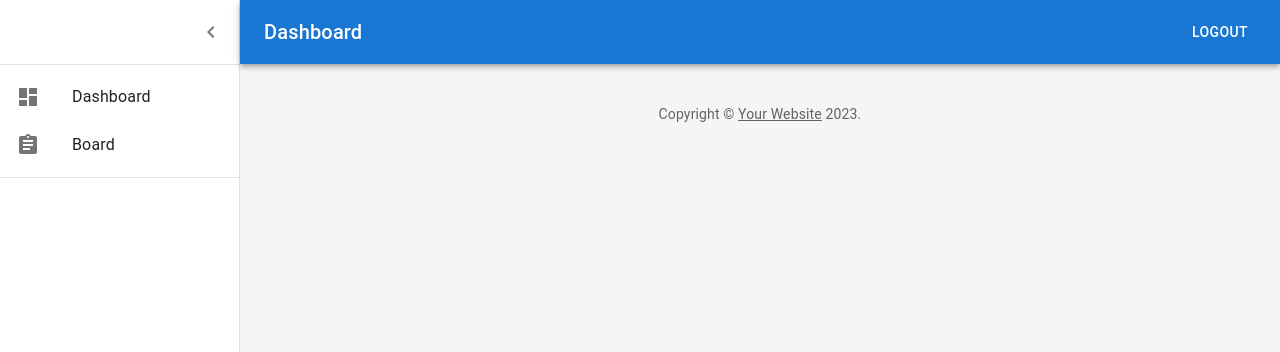
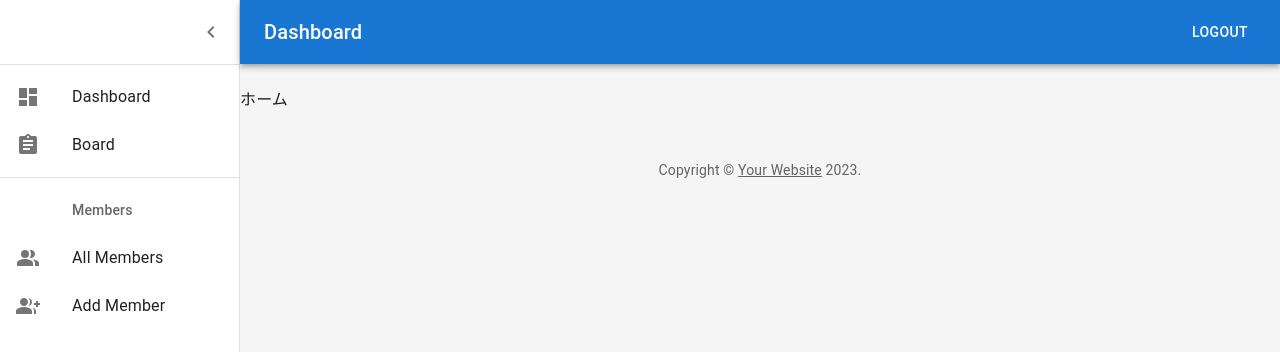
Before and after one commit to hikoyara/react-rails7-board, a React (Create React App) app in the folder frontend/app/: page /home in a window 1280 px wide. Shown: the top 352 px of the page. Built offline with nearby package versions, Linux system fonts and the light colour scheme; no server answers; sample sign-in values are in the browser's storage.

Commit message:
update sidebar

```diff
--- a/frontend/app/src/components/Dashboard.jsx
+++ b/frontend/app/src/components/Dashboard.jsx
@@ -16,7 +16,7 @@ import Link from "@mui/material/Link";
 import MenuIcon from "@mui/icons-material/Menu";
 import ChevronLeftIcon from "@mui/icons-material/ChevronLeft";
 import Button from "@mui/material/Button";
-import { mainListItems } from "./ListItems";
+import { mainListItems, secondaryListItems } from "./ListItems";
 // import Chart from "./Chart";
 // import Deposits from "./Deposits";
 // import Orders from "./Orders";
@@ -82,7 +82,7 @@ const Drawer = styled(MuiDrawer, { shouldForwardProp: (prop) => prop !== "open"
 const defaultTheme = createTheme();
 
 export default function Dashboard(props) {
-    const { handleLogout } = props;
+    const { children, handleLogout } = props;
     const [open, setOpen] = React.useState(true);
     const toggleDrawer = () => {
         setOpen(!open);
@@ -135,7 +135,7 @@ export default function Dashboard(props) {
                     <List component="nav">
                         {mainListItems}
                         <Divider sx={{ my: 1 }} />
-                        {/* {secondaryListItems} */}
+                        {secondaryListItems}
                     </List>
                 </Drawer>
                 <Box
@@ -179,6 +179,7 @@ export default function Dashboard(props) {
                                     <Orders />
                                 </Paper>
                             </Grid> */}
+                            {children}
                         </Grid>
                         <Copyright sx={{ pt: 4 }} />
                     </Container>
--- a/frontend/app/src/components/ListItems.jsx
+++ b/frontend/app/src/components/ListItems.jsx
@@ -5,6 +5,8 @@ import ListItemText from "@mui/material/ListItemText";
 import ListSubheader from "@mui/material/ListSubheader";
 import DashboardIcon from "@mui/icons-material/Dashboard";
 import AssignmentIcon from "@mui/icons-material/Assignment";
+import PeopleAltIcon from "@mui/icons-material/PeopleAlt";
+import GroupAddIcon from "@mui/icons-material/GroupAdd";
 
 export const mainListItems = (
     <React.Fragment>
@@ -26,25 +28,19 @@ export const mainListItems = (
 export const secondaryListItems = (
     <React.Fragment>
         <ListSubheader component="div" inset>
-            Saved reports
+            Members
         </ListSubheader>
         <ListItemButton>
             <ListItemIcon>
-                <AssignmentIcon />
+                <PeopleAltIcon />
             </ListItemIcon>
-            <ListItemText primary="Current month" />
+            <ListItemText primary="All Members" />
         </ListItemButton>
         <ListItemButton>
             <ListItemIcon>
-                <AssignmentIcon />
+                <GroupAddIcon />
             </ListItemIcon>
-            <ListItemText primary="Last quarter" />
-        </ListItemButton>
-        <ListItemButton>
-            <ListItemIcon>
-                <AssignmentIcon />
-            </ListItemIcon>
-            <ListItemText primary="Year-end sale" />
+            <ListItemText primary="Add Member" />
         </ListItemButton>
     </React.Fragment>
 );
--- a/frontend/app/src/routes/Home.jsx
+++ b/frontend/app/src/routes/Home.jsx
@@ -30,7 +30,11 @@ const Home = () => {
         register();
     }, [navigate]);
 
-    return <Dashboard handleLogout={handleLogout} />;
+    return (
+        <Dashboard handleLogout={handleLogout}>
+            <p>ホーム</p>
+        </Dashboard>
+    );
 };
 
 export default Home;
```
